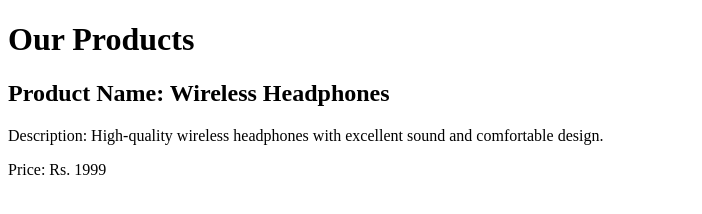
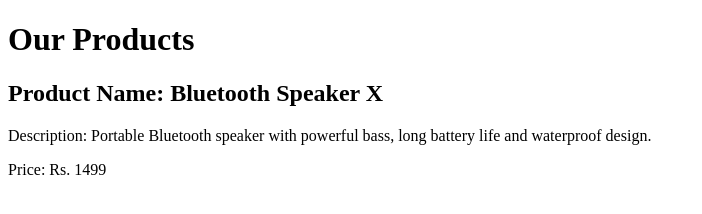
Before and after one commit to Poornima030/ONLINESTORE, a plain HTML site: page product.html in a window 1280 px wide. Shown: the whole page, without its empty margins (0-702 px from the left). Drawn offline with Linux system fonts and the light colour scheme.

Commit message:
Update product information version 2

```diff
--- a/product.html
+++ b/product.html
@@ -8,12 +8,12 @@
 
     <h1>Our Products</h1>
 
-    <h2>Product Name: Wireless Headphones</h2>
+    <h2>Product Name: Bluetooth Speaker X</h2>
 
-    <p>Description: High-quality wireless headphones
-    with excellent sound and comfortable design.</p>
+    <p>Description: Portable Bluetooth speaker with
+    powerful bass, long battery life and waterproof design.</p>
 
-    <p>Price: Rs. 1999</p>
+    <p>Price: Rs. 1499</p>
 
 </body>
 </html>
```
